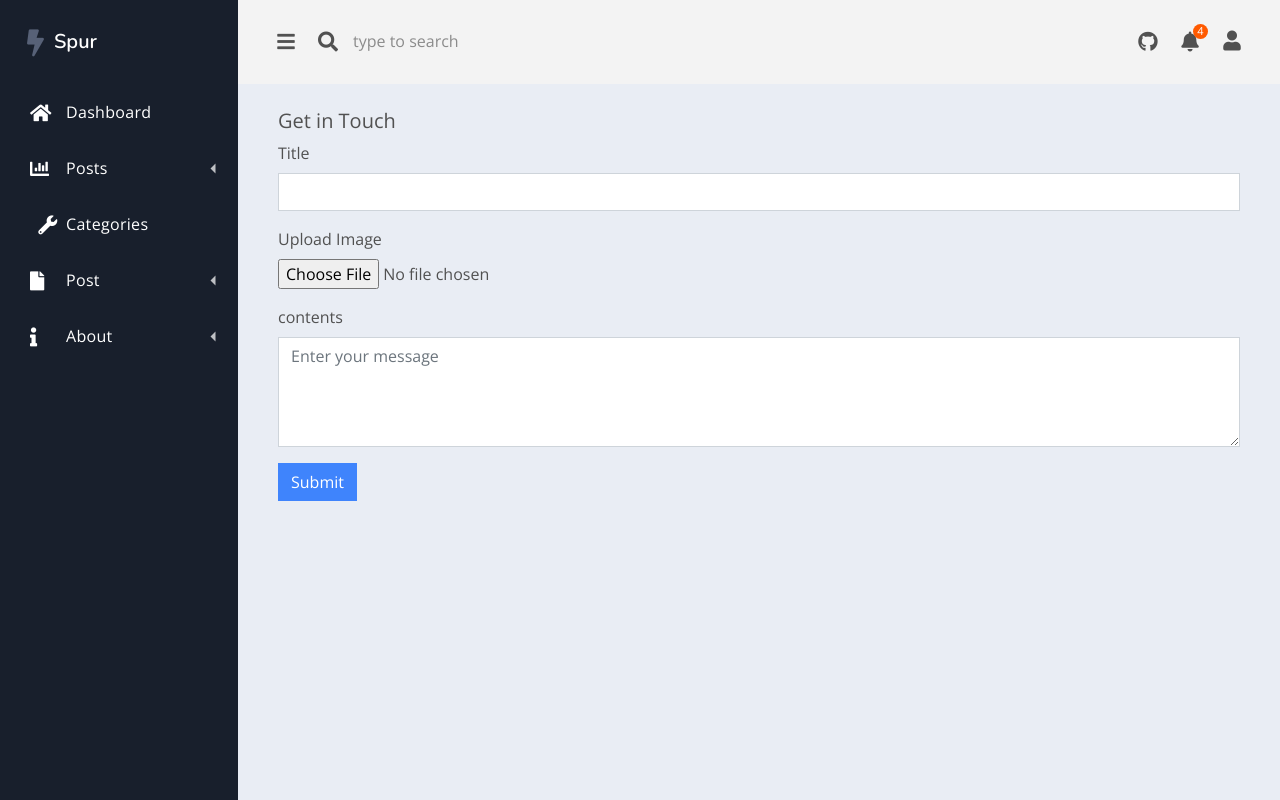
After one commit to musa-22/cms-php-javascript, a PHP site: page /Admin/posts.php in a window 1280 px wide. The commit adds this page. Run offline with PHP 8.4, Linux system fonts and the light colour scheme; some libraries are stand-ins or nearby versions.

Commit message:
create posts page and as well create function with javascript and stor data into db

```diff
--- a/Admin/categorytabledisplay.php
+++ b/Admin/includes/categorytabledisplay.php
@@ -1,10 +1,11 @@
-<?php include_once "database/db.php"
+<?php include_once "../database/db.php";
 ?>
 <?php
 //diplay categories table
 
 //extract($_POST);
 if (isset($_POST['displayTableInfo'])) {
+      global $con;
 
       $table = "";
       $number = 1;
--- a/Admin/categoryupdate.php
+++ b/Admin/includes/categoryupdate.php
@@ -1,4 +1,4 @@
-<?php include_once "database/db.php"
+<?php include_once "../database/db.php";
 ?>
 <?php
 //1- create logic to post data to db and,
--- a/Admin/insertcategories.php
+++ b/Admin/includes/insertcategories.php
@@ -1,4 +1,4 @@
-<?php include_once "database/db.php"
+<?php include_once "../database/db.php";
 ?>
 <?php
 //1- create logic to post data to db and,
--- a/Admin/includes/navigation.php
+++ b/Admin/includes/navigation.php
@@ -11,9 +11,9 @@
                 <i class="fas fa-home"></i> Dashboard </a>
             <div class="dash-nav-dropdown">
                 <a href="#!" class="dash-nav-item dash-nav-dropdown-toggle">
-                        <i class="fas fa-chart-bar"></i> Charts </a>
+                    <i class="fas fa-chart-bar"></i> Posts </a>
                 <div class="dash-nav-dropdown-menu">
-                        <a href="chartjs.html" class="dash-nav-dropdown-item">Chart.js</a>
+                    <a href="posts.php" class="dash-nav-dropdown-item">Add-Post</a>
                 </div>
             </div>
 
@@ -27,7 +27,7 @@
 
             <div class="dash-nav-dropdown">
                 <a href="#!" class="dash-nav-item dash-nav-dropdown-toggle">
-                        <i class="fas fa-file"></i> Layouts </a>
+                    <i class="fas fa-file"></i> Post </a>
                 <div class="dash-nav-dropdown-menu">
                     <a href="blank.html" class="dash-nav-dropdown-item">Blank</a>
 
--- /dev/null
+++ b/Admin/posts.php
@@ -0,0 +1,108 @@
+<?php include_once "includes/header.php"; ?>
+
+
+<?php include_once "includes/navigation.php"; ?>
+
+
+
+<main class="dash-content">
+
+
+    <div class="container">
+        <h5>Get in Touch</h5>
+
+
+        <div class="form-group">
+            <label for="post_title">Title</label>
+            <input type="text" class="form-control" id="post_title" placeholder="">
+        </div>
+
+        <!--
+            <div class="form-group">
+                <label for="category">Category</label>
+                <select class="form-control" id="category">
+                    <option value="">Select a category</option>
+                    <option value="category1">Category 1</option>
+
+                </select>
+            </div>
+
+-->
+
+        <div class="form-group">
+            <label for="post_image">Upload Image</label>
+            <input type="file" class="form-control-file" id="post_image">
+        </div>
+
+        <div class="form-group">
+            <label for="post_content">contents</label>
+            <textarea class="form-control" id="post_content" rows="4" placeholder="Enter your message"></textarea>
+        </div>
+
+
+
+        <button type="submit" onclick="addPost(event)" class="btn btn-primary">Submit</button>
+
+    </div>
+
+
+
+
+
+
+
+
+
+
+    </div>
+
+
+
+
+
+    <?php include_once "includes/footer.php"; ?>
+
+
+
+
+    <script>
+    // create function to add post
+    function addPost(event) {
+        event.preventDefault();
+
+        var post_title = $('#post_title').val();
+        var post_image = $('#post_image')[0].files[0]; // Get the images
+        var post_content = $('#post_content').val();
+
+        // input validations
+        post_title === '' ? alert("Enter Title") : post_title;
+
+        !post_image ? alert("UPLOAD IMAGE") : post_image;
+
+        post_content === '' ? alert("Enter content") : post_content;
+
+        // Create a FormData object
+        var formData = new FormData();
+        formData.append('post_title', post_title);
+        formData.append('post_image', post_image);
+        formData.append('post_content', post_content);
+
+        $.ajax({
+            url: "includes/addposts.php",
+            type: "post",
+            data: formData,
+            processData: false, // Prevent jQuery from processing the data
+            contentType: false, // Prevent jQuery from setting the content type
+            success: function(data, status) {
+                // Handle success
+
+                $('#post_title').val(''); // Clear the title input field
+                $('#post_image').val(''); // Clear the image input field
+                $('#post_content').val(''); // Clear the content input field
+            }
+
+        });
+        //alert("check the button");
+
+    }
+    </script>
```
Also changed, not shown: Admin/categories.php (+5 -10 lines), Admin/includes/addposts.php (added, +35 -0 lines), Admin/includes/deletecategory.php (renamed from Admin/deletecategory.php, +2 -5 lines), Admin/Images/abIfFF8a_400x400.jpg (added), 1 other file. Lines whose indentation alone changed are shown as unchanged.
